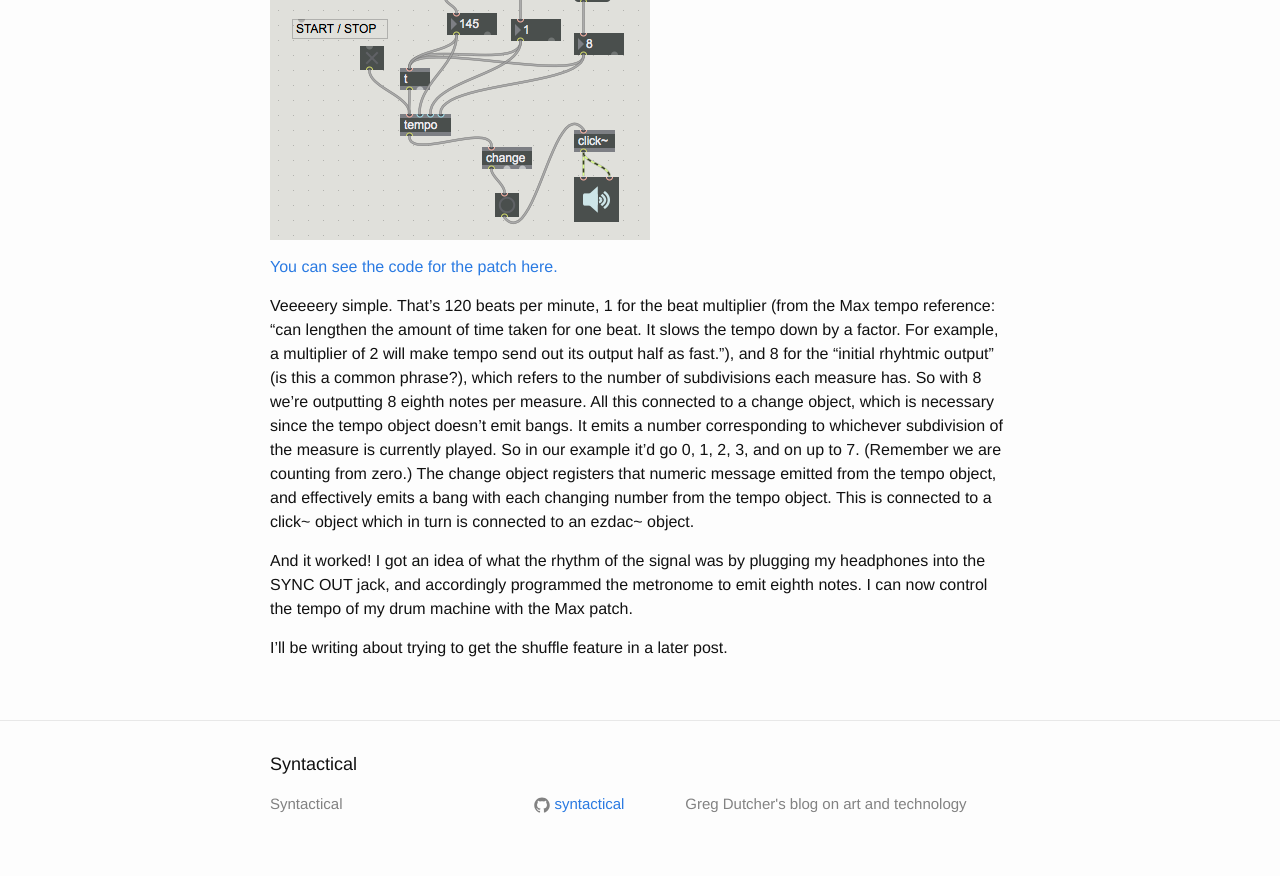
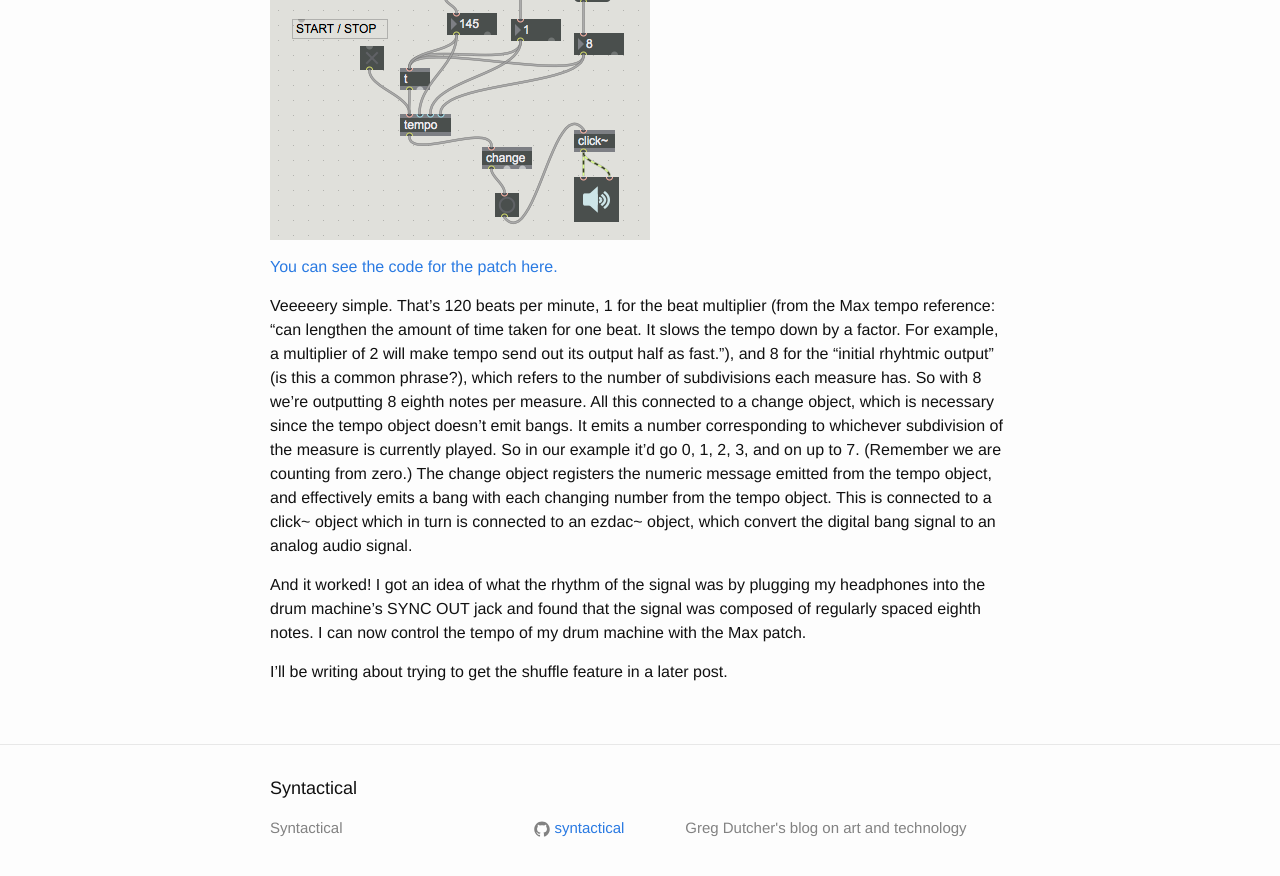
Before and after one commit to eatingflowers/eatingflowers.github.io, a Jekyll site: the page built from _posts/2015-07-05-using-max-patch-to-control-tempo-of-korg-volca-beats.md, in a window 1280 px wide and 900 px high, scrolled down 1267 px. Shown: the top 876 px of the window. Built offline with Jekyll 4.4.1, drawn with Linux system fonts in a browser that asks for light colours.

```diff
--- a/_posts/2015-07-05-using-max-patch-to-control-tempo-of-korg-volca-beats.md
+++ b/_posts/2015-07-05-using-max-patch-to-control-tempo-of-korg-volca-beats.md
@@ -20,8 +20,8 @@ This was my first Max patch, and [Andy McWilliams](http://jahya.net/) helped me
 
 [You can see the code for the patch here.](https://github.com/syntactical/korg_patches/blob/master/TempoKorg.maxpat)
 
-Veeeeery simple.  That's 120 beats per minute, 1 for the beat multiplier (from the Max tempo reference: "can lengthen the amount of time taken for one beat. It slows the tempo down by a factor. For example, a multiplier of 2 will make tempo send out its output half as fast."), and 8 for the "initial rhyhtmic output" (is this a common phrase?), which refers to the number of subdivisions each measure has.  So with 8 we're outputting 8 eighth notes per measure.  All this connected to a change object, which is necessary since the tempo object doesn't emit bangs.  It emits a number corresponding to whichever subdivision of the measure is currently played.  So in our example it'd go 0, 1, 2, 3, and on up to 7.  (Remember we are counting from zero.)  The change object registers that numeric message emitted from the tempo object, and effectively emits a bang with each changing number from the tempo object.  This is connected to a click~ object which in turn is connected to an ezdac~ object.
+Veeeeery simple.  That's 120 beats per minute, 1 for the beat multiplier (from the Max tempo reference: "can lengthen the amount of time taken for one beat. It slows the tempo down by a factor. For example, a multiplier of 2 will make tempo send out its output half as fast."), and 8 for the "initial rhyhtmic output" (is this a common phrase?), which refers to the number of subdivisions each measure has.  So with 8 we're outputting 8 eighth notes per measure.  All this connected to a change object, which is necessary since the tempo object doesn't emit bangs.  It emits a number corresponding to whichever subdivision of the measure is currently played.  So in our example it'd go 0, 1, 2, 3, and on up to 7.  (Remember we are counting from zero.)  The change object registers the numeric message emitted from the tempo object, and effectively emits a bang with each changing number from the tempo object.  This is connected to a click~ object which in turn is connected to an ezdac~ object, which convert the digital bang signal to an analog audio signal.
 
-And it worked!  I got an idea of what the rhythm of the signal was by plugging my headphones into the SYNC OUT jack, and accordingly programmed the metronome to emit eighth notes.  I can now control the tempo of my drum machine with the Max patch.
+And it worked!  I got an idea of what the rhythm of the signal was by plugging my headphones into the drum machine's SYNC OUT jack and found that the signal was composed of regularly spaced eighth notes.  I can now control the tempo of my drum machine with the Max patch.
 
 I'll be writing about trying to get the shuffle feature in a later post.
```
